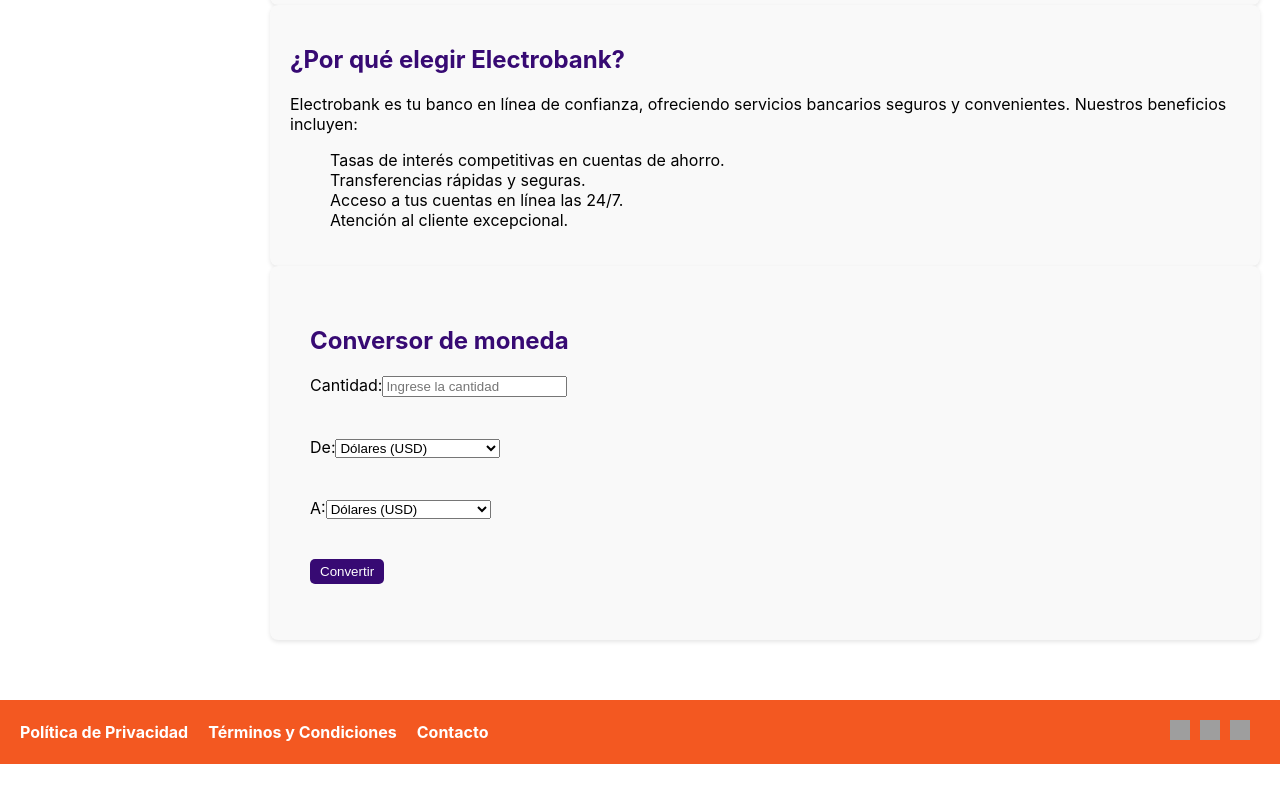
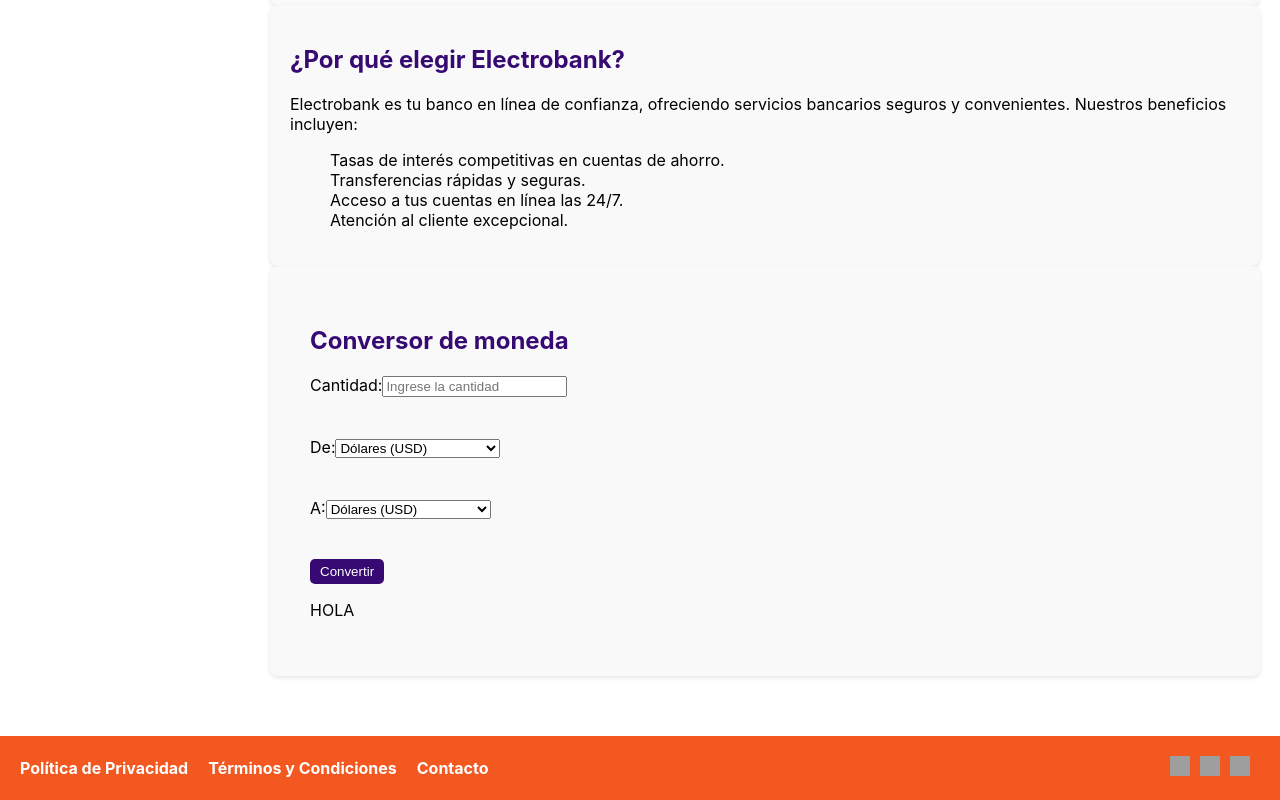
Before and after one commit to Camahuate/Electrobank, a React (Create React App) app: page / in a window 1280 px wide. Shown: the part 1006-1806 px from the top of the page. Before the commit the page ends 1770 px from the top, so only its background shows below. Built offline with nearby package versions, Linux system fonts and the light colour scheme; grey boxes are pictures that could not be loaded.

Commit message:
Probando

```diff
--- a/src/ConversorMoneda.jsx
+++ b/src/ConversorMoneda.jsx
@@ -94,6 +94,7 @@
           <span id="result">{result}</span>
         )}
       </p>
+      <p>HOLA</p>
     </div>
   );
 }
```
